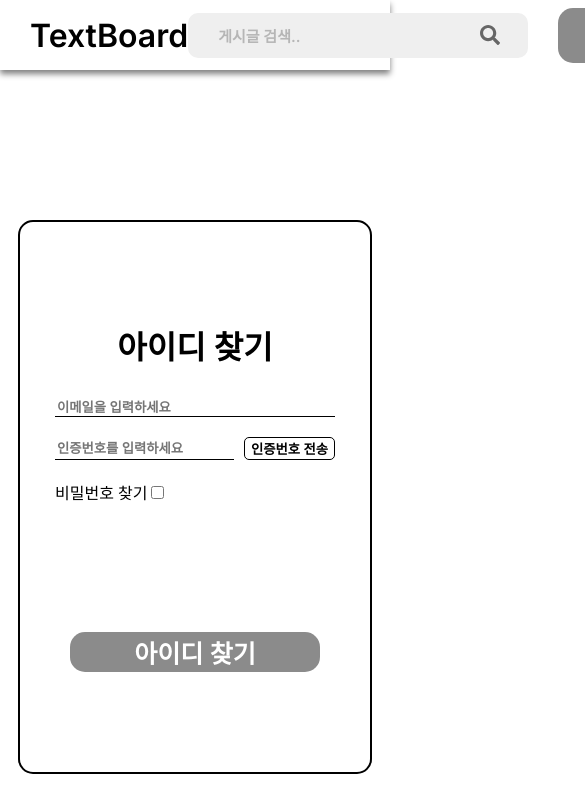
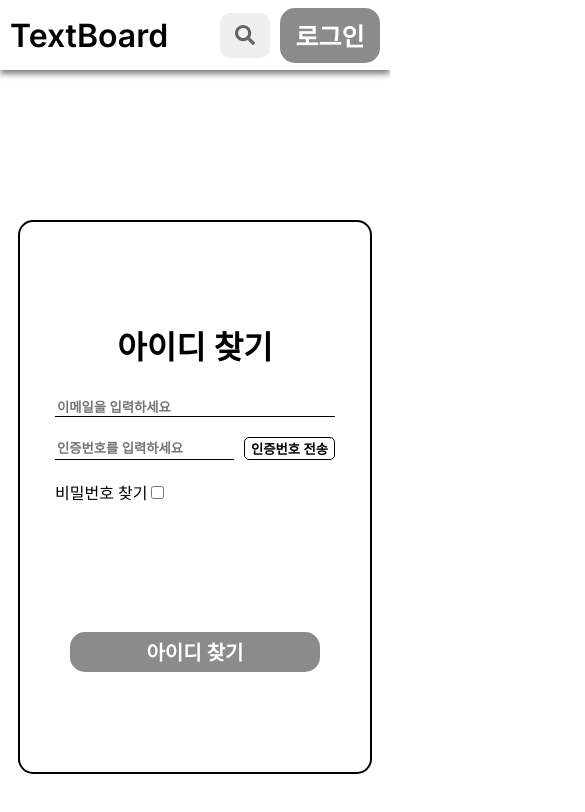
Before and after one commit to five-standard/Entry-FrontEnd, a React (Create React App) app: page /find in a window 390 px wide. Shown: the top 812 px of the page, 585 px wide, since content can reach past the window. Built offline with nearby package versions, Linux system fonts and the light colour scheme.

Commit message:
🌧 :: 컴포넌트 전체 완성

```diff
--- a/src/components/Header.jsx
+++ b/src/components/Header.jsx
@@ -1,11 +1,16 @@
+// 완성
+import { useMediaQuery } from 'react-responsive';
+import { useNavigate } from 'react-router-dom';
 import { styled } from 'styled-components';
 import { useCookies } from 'react-cookie';
 import { useState } from 'react';
 import { Button } from './common/Button';
 
 export const Header = () => {
-  const [cookies, ,] = useCookies();
   const [search, setSearch] = useState("");
+  const [cookies,] = useCookies();
+  const isPc = useMediaQuery({ query: "(min-width: 820px)" }); //true: PC, false: Mobile
+  const navigate = useNavigate();
 
   const handleSearch = () => {
     if(search!=="") { window.location.href = `/search/${search}`; }
@@ -18,22 +23,32 @@ export const Header = () => {
     window.location.reload();
   }
 
-  return <Wrapper>
-    <a href="/"><h1>TextBoard</h1></a>
-    <Right>
+  const handleChange = (e) => {
+    setSearch(e.target.value);
+  }
+
+  const handleEnter = (e) => {
+    if(e.key==="Enter") { handleSearch(); }
+  }
+
+  return <Wrapper pc={isPc}>
+    <Title onClick={() => navigate("/")}>TextBoard</Title>
+    <Right pc={isPc}>
       <label htmlFor="search">
-        <SearchBar>
-          <input id="search" placeholder="게시글 검색.." onChange={(e) => setSearch(e.target.value)} onKeyDown={(e) => {if(e.key==="Enter") handleSearch()}}/>
-          <img src="/imgs/Search.svg" alt="icon" />
+        <SearchBar pc={isPc} onClick={() => !isPc?(window.location.href = "/search/ "):undefined}>
+          <input id="search" placeholder="게시글 검색.." onChange={handleChange} onKeyDown={handleEnter} />
+          <img src="/imgs/Search.svg" alt="" />
         </SearchBar>
       </label>
       {
-        !cookies.accessToken ?
-        <Button To="/login" Text="로그인" Width={130} Height={55} />:
-        <LogOut title="클릭시 로그아웃합니다." onClick={handleLogOut}>
-            {cookies.name}
-            <img src="/imgs/Profile.svg" alt="Profile" width="45px" height="45px"/>
-        </LogOut>
+        !cookies.accessToken
+        ? <Button To="/login" Text="로그인" Width={isPc?130:100} Height={55} />
+        : <>
+          <LogOut title="클릭시 로그아웃합니다." onClick={handleLogOut} pc={isPc}>
+            <h1>{cookies.name}</h1>
+            <img src="/imgs/Profile.svg" alt="" width="45px" height="45px" />
+          </LogOut>
+        </>
       }
     </Right>
   </Wrapper>
@@ -45,17 +60,19 @@ const Wrapper = styled.div`
   justify-content: space-between;
   width: 100%;
   height: 70px;
-  padding-left: 30px;
-  padding-right: 30px;
+  padding-left: ${props => props.pc?"30px":"10px"};
+  padding-right: ${props => props.pc?"30px":"10px"};
+  transition: 0.2s;
   box-sizing: border-box;
   box-shadow: 0px 4px 6px gray;
 `
+
 const SearchBar = styled.div`
   gap: 10px;
   display: flex;
   align-items: center;
   justify-content: center;
-  width: 340px;
+  width: ${props => props.pc?"340px":"50px"};
   height: 45px;
   cursor: text;
   border-radius: 10px;
@@ -64,6 +81,7 @@ const SearchBar = styled.div`
   font-weight: 600;
   & * { cursor: text; } //검색바 전체의 커서를 text로 변경
   & > input { //실질적인 검색바
+    display: ${props => props.pc?"block":"none"};
     width: 250px;
     font-size: 20px;
     &::placeholder { //내부 텍스트 (게시글 검색..)
@@ -72,12 +90,14 @@ const SearchBar = styled.div`
     }
   }
 `
+
 const Right = styled.div`
-  gap: 30px;
+  gap: ${props => props.pc?"30px":"10px"};
   display: flex;
   align-items: center;
   justify-content: center;
 `
+
 const LogOut = styled.div`
   gap: 15px;
   display: flex;
@@ -90,10 +110,15 @@ const LogOut = styled.div`
   border-radius: 15px;
   background: #8b8b8b;
   box-sizing: border-box;
-  font-size: 25px;
-  color: #ffffff;
+  & > h1 {
+    display: ${props => props.pc?"block":"none"};
+    font-size: 25px;
+    color: #ffffff;
+  }
   &:hover {  //호버시 버튼 배경색 변경
     transition: 0.2s;
     background-color: #515151;
   }
 `
+
+const Title = styled.h1` cursor: pointer; `
--- a/src/components/common/Button.jsx
+++ b/src/components/common/Button.jsx
@@ -3,7 +3,7 @@ import { Link } from 'react-router-dom';
 
 export const Button = ({ Text, Width, Height, Click, To, Style }) => {
   return <Wrapper _width={Width} _height={Height} onClick={Click} to={To?To:undefined} style={Style?Style:undefined}>
-    <h1>{Text}</h1>
+    {Text}
   </Wrapper>
 }
 
@@ -19,13 +19,11 @@ const Wrapper = styled(Link)`
   border-radius: 15px;
   background: #8b8b8b;
   box-sizing: border-box;
+  color: #ffffff;
+  font-size: 25px;
+  font-weight: bolder;
   &:hover {
     transition: 0.2s;
     background-color: #515151;
   }
-  & > h1 {
-    color: #ffffff;
-    font-size: 25px;
-    font-weight: bolder;
-  }
 `
--- a/src/components/common/Logo.jsx
+++ b/src/components/common/Logo.jsx
@@ -1,7 +1,7 @@
 import { styled } from 'styled-components';
 
 export const Logo = () => {
-  return <Wrapper> TextBoard </Wrapper>
+  return <Wrapper>TextBoard</Wrapper>
 }
 
 const Wrapper = styled.div`
--- a/src/components/common/TextBox.jsx
+++ b/src/components/common/TextBox.jsx
@@ -1,16 +1,23 @@
+// 완성
+import { useMediaQuery } from 'react-responsive';
+import { useNavigate } from 'react-router-dom';
 import { styled } from 'styled-components';
-import { useNavigate } from 'react-router-dom';
 
 export const TextBox = ({ Title, Date, Author, Likes, Id }) => {
+  const isPc = useMediaQuery({ query: "(min-width: 820px)" }); //true: PC, false: Mobile
   const navigate = useNavigate();
 
-  return <Wrapper onClick={() => navigate(`/posts/${Id}`)}>
-    <Left> <h1>{Title}</h1> <h1>{Date}</h1> </Left>
-    <Right>
+  const handleClick = () => {
+    navigate(`/posts/${Id}`)
+  }
+
+  return <Wrapper onClick={handleClick}>
+    <Left pc={isPc}> <h1>{Title.length > (isPc?11:8) ? Title.substr(0, (isPc?11:8)) + "..." : Title}</h1> <h1>{Date}</h1> </Left>
+    <Right pc={isPc}>
       <h1>{Author}</h1>
-      <Like>
+      <Like pc={isPc}>
         <h1>{Likes}</h1>
-        <img src="/imgs/like.svg" alt="likes" width="20px" height="20px"/>
+        <img src="/imgs/like.svg" alt="likes" width={isPc?"20px":"15px"} height={isPc?"20px":"15px"} />
       </Like>
     </Right>
   </Wrapper>
@@ -29,20 +36,24 @@ const Wrapper = styled.div`
   background: #EFEAEA;
   box-sizing: border-box;
 `
+
 const Left = styled.div`
   display: flex;
   flex-direction: column;
-  & > h1:nth-child(2) { font-size: 20px; }
+  & > h1 { font-size: ${props => props.pc?"30px":"20px"} }
+  & > h1:nth-child(2) { font-size: ${props => props.pc?"20px":"15px"} }
 `
+
 const Right = styled.div`
   display: flex;
   flex-direction: column;
-  & > h1 { font-size: 25px; }
+  & > h1 { font-size: ${props => props.pc?"25px":"20px"} }
 `
+
 const Like = styled.div`
   gap: 10px;
   display: flex;
   align-items: center;
   justify-content: flex-end;
-  h1 { font-size: 25px; }
+  h1 { font-size: ${props => props.pc?"25px":"20px"} }
 `
```
